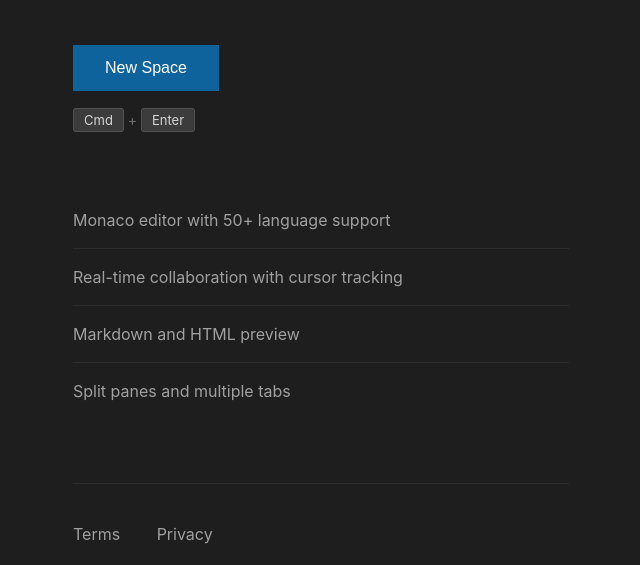
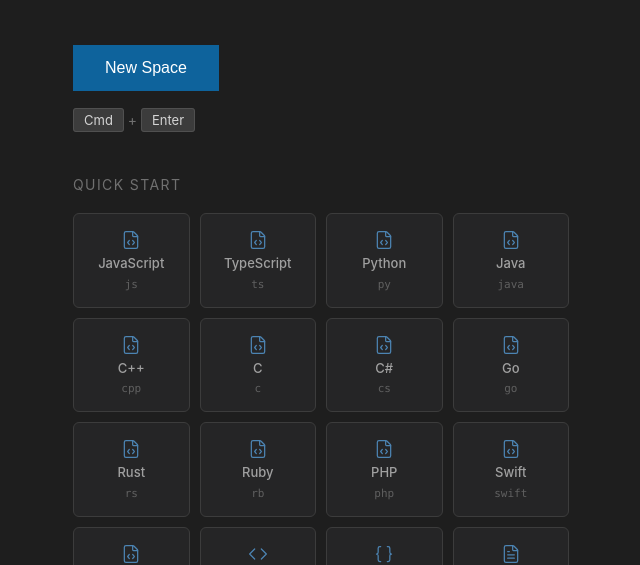
Before and after one commit to ddrscott/editor, a website built with Parcel: page src/index.html in a window 1280 px wide. Shown: the part 235-800 px from the top of the page, without its empty margins (319-959 px from the left). Built offline with nearby package versions, Linux system fonts and the light colour scheme.

Commit message:
Improve startup page

```diff
--- a/package.json
+++ b/package.json
@@ -17,6 +17,7 @@
     "wrangler": "^4.51.0"
   },
   "dependencies": {
+    "lucide": "^0.562.0",
     "marked": "^17.0.1",
     "monaco-editor": "^0.52.0",
     "y-monaco": "^0.1.6",
--- a/src/pages/LandingPage.ts
+++ b/src/pages/LandingPage.ts
@@ -1,4 +1,34 @@
 import { Router } from '../router/Router';
+import { createIcons, FileCode, FileText, FileJson, Database, Terminal, Braces, Hash, Code, File } from 'lucide';
+
+interface LanguageOption {
+  name: string;
+  filename: string;
+  icon: string;
+}
+
+const LANGUAGES: LanguageOption[] = [
+  { name: 'JavaScript', filename: 'script.js', icon: 'file-code' },
+  { name: 'TypeScript', filename: 'app.ts', icon: 'file-code' },
+  { name: 'Python', filename: 'main.py', icon: 'file-code' },
+  { name: 'Java', filename: 'Main.java', icon: 'file-code' },
+  { name: 'C++', filename: 'main.cpp', icon: 'file-code' },
+  { name: 'C', filename: 'main.c', icon: 'file-code' },
+  { name: 'C#', filename: 'Program.cs', icon: 'file-code' },
+  { name: 'Go', filename: 'main.go', icon: 'file-code' },
+  { name: 'Rust', filename: 'main.rs', icon: 'file-code' },
+  { name: 'Ruby', filename: 'app.rb', icon: 'file-code' },
+  { name: 'PHP', filename: 'index.php', icon: 'file-code' },
+  { name: 'Swift', filename: 'main.swift', icon: 'file-code' },
+  { name: 'Kotlin', filename: 'Main.kt', icon: 'file-code' },
+  { name: 'HTML', filename: 'index.html', icon: 'code' },
+  { name: 'CSS', filename: 'styles.css', icon: 'braces' },
+  { name: 'Markdown', filename: 'README.md', icon: 'file-text' },
+  { name: 'JSON', filename: 'data.json', icon: 'file-json' },
+  { name: 'SQL', filename: 'query.sql', icon: 'database' },
+  { name: 'Shell', filename: 'script.sh', icon: 'terminal' },
+  { name: 'YAML', filename: 'config.yaml', icon: 'file' },
+];
 
 export class LandingPage {
   private element: HTMLElement;
@@ -10,9 +40,18 @@ export class LandingPage {
     this.element.className = 'landing-page';
     this.render();
     container.appendChild(this.element);
+    this.initIcons();
   }
 
   private render(): void {
+    const languageButtons = LANGUAGES.map(lang => `
+      <a href="/new/${encodeURIComponent(lang.filename)}" class="lang-btn" title="${lang.name}">
+        <i data-lucide="${lang.icon}"></i>
+        <span class="lang-name">${lang.name}</span>
+        <span class="lang-ext">${lang.filename.split('.').pop()}</span>
+      </a>
+    `).join('');
+
     this.element.innerHTML = `
       <div class="landing-container">
         <header class="landing-header">
@@ -32,6 +71,13 @@ export class LandingPage {
           <p class="landing-hint">
             <kbd>Cmd</kbd> + <kbd>Enter</kbd>
           </p>
+
+          <section class="lang-grid-section">
+            <h2 class="lang-grid-title">Quick Start</h2>
+            <div class="lang-grid">
+              ${languageButtons}
+            </div>
+          </section>
 
           <ul class="landing-features">
             <li>Monaco editor with 50+ language support</li>
@@ -59,6 +105,19 @@ export class LandingPage {
     document.addEventListener('keydown', this.handleKeydown);
   }
 
+  private initIcons(): void {
+    // Initialize Lucide icons after element is in DOM
+    createIcons({
+      icons: { FileCode, FileText, FileJson, Database, Terminal, Braces, Hash, Code, File },
+      attrs: {
+        'stroke-width': 1.5,
+        width: 20,
+        height: 20,
+      },
+      nameAttr: 'data-lucide',
+    });
+  }
+
   private handleKeydown = (e: KeyboardEvent): void => {
     if ((e.metaKey || e.ctrlKey) && e.key === 'Enter') {
       e.preventDefault();
--- a/src/styles.css
+++ b/src/styles.css
@@ -360,6 +360,79 @@ html, body {
   font-family: inherit;
   font-size: 0.8125rem;
   color: #d4d4d4;
+}
+
+/* Language Quick Start Grid */
+.lang-grid-section {
+  margin-top: 48px;
+}
+
+.lang-grid-title {
+  font-size: 0.875rem;
+  font-weight: 400;
+  color: #707070;
+  text-transform: uppercase;
+  letter-spacing: 0.1em;
+  margin-bottom: 20px;
+}
+
+.lang-grid {
+  display: grid;
+  grid-template-columns: repeat(auto-fill, minmax(100px, 1fr));
+  gap: 10px;
+}
+
+.lang-btn {
+  display: flex;
+  flex-direction: column;
+  align-items: center;
+  justify-content: center;
+  gap: 6px;
+  padding: 16px 12px;
+  background-color: #252526;
+  border: 1px solid #3c3c3c;
+  border-radius: 6px;
+  color: #a0a0a0;
+  text-decoration: none;
+  transition: all 0.15s ease;
+  cursor: pointer;
+}
+
+.lang-btn:hover {
+  background-color: #2d2d2d;
+  border-color: #505050;
+  color: #d4d4d4;
+  transform: translateY(-2px);
+}
+
+.lang-btn:active {
+  transform: translateY(0);
+}
+
+.lang-btn svg {
+  color: #569cd6;
+  opacity: 0.8;
+}
+
+.lang-btn:hover svg {
+  opacity: 1;
+}
+
+.lang-name {
+  font-size: 0.8125rem;
+  font-weight: 500;
+  text-align: center;
+  line-height: 1.2;
+}
+
+.lang-ext {
+  font-size: 0.6875rem;
+  color: #606060;
+  font-family: 'SF Mono', Consolas, monospace;
+}
+
+.lang-btn:hover .lang-ext {
+  color: #808080;
 }
 
 .landing-features {
```
Also changed, not shown: README.md, 1 other file.
